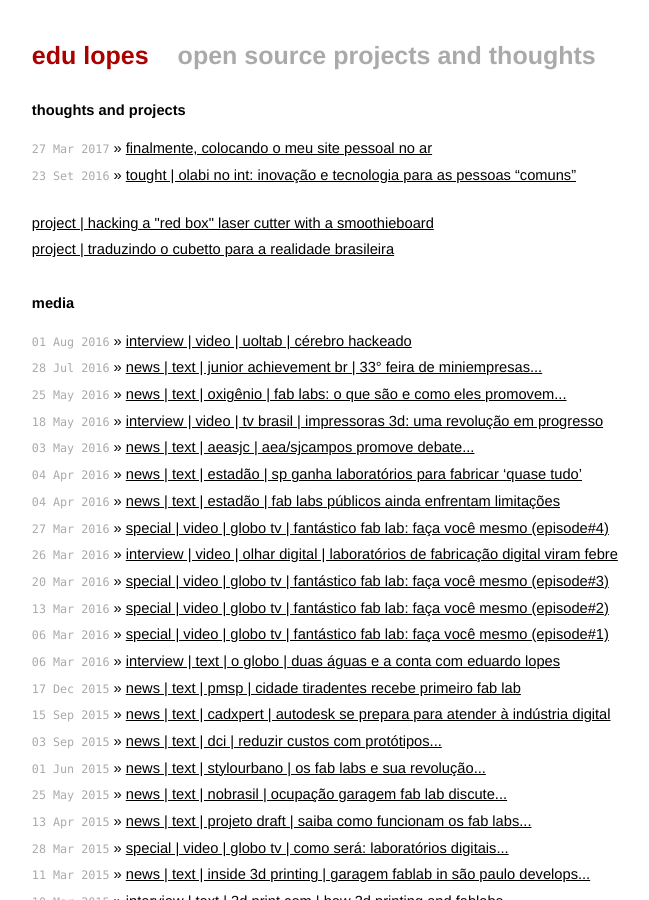
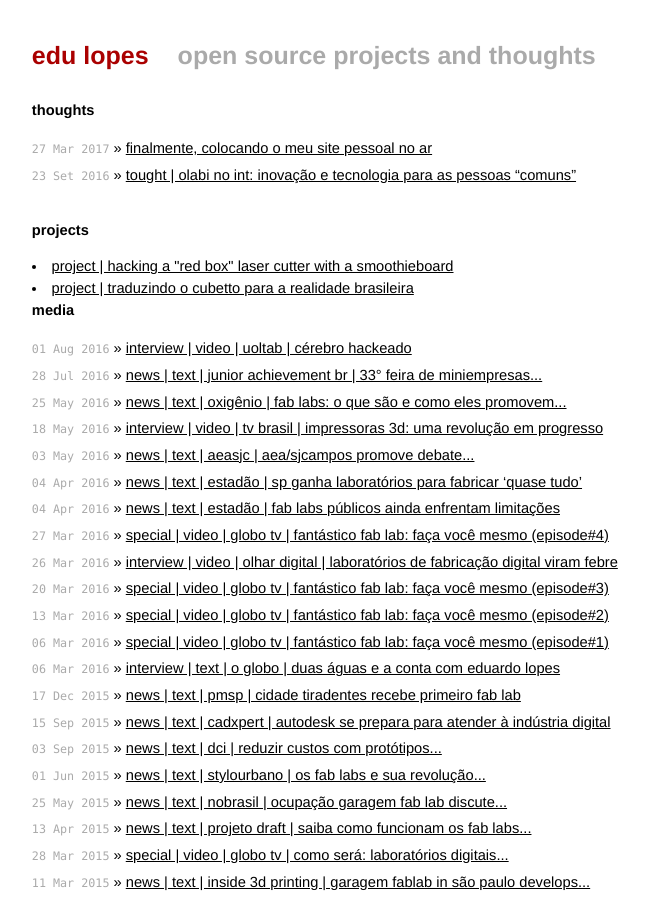
Before and after one commit to mojombo/mojombo.github.io, a Jekyll site: the page built from index.html, in a window 1280 px wide and 900 px high. Shown: the whole window, without its empty margins (300-949 px from the left). Built offline with Jekyll 4.4.1, drawn with Linux system fonts in a browser that asks for light colours.

Commit message:
Update index.html

```diff
--- a/index.html
+++ b/index.html
@@ -4,16 +4,17 @@
 ---
 
 <div id="home">
-  <h1>thoughts and projects</h1>
+  <h1>thoughts</h1>
   <ul class="posts">
     {% for post in site.posts %}
       <li><span>{{ post.date | date_to_string }}</span> &raquo; <a href="{{ post.url }}">{{ post.title }}</a></li>
     {% endfor %}
       <li><span>23 Set 2016</span> &raquo; <a href="https://medium.com/@olabimakerspace/olabi-no-int-inova%C3%A7%C3%A3o-e-tecnologia-para-as-pessoas-comuns-9138a2115d2f">tought | olabi no int: inovação e tecnologia para as pessoas “comuns”</a></li>
-      <br>
-      <li><a href="godfabber.github.io/_projects/2017-03-27-test.md">project | hacking a "red box" laser cutter with a smoothieboard</a></li>
-      <li><a href="godfabber.github.io/_projects/2017-03-27-test.md">project | traduzindo o cubetto para a realidade brasileira</a></li>
   </ul>
+
+  <h1>projects</h1>
+    <li><a href="/_projects/2017-03-27-test.md">project | hacking a "red box" laser cutter with a smoothieboard</a></li>
+    <li><a href="/_projects/2017-03-27-test.md">project | traduzindo o cubetto para a realidade brasileira</a></li>
 
   <h1>media</h1>
   <ul class="posts">
```
